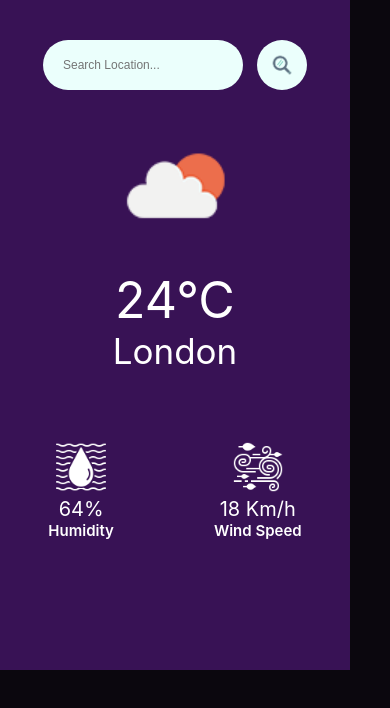
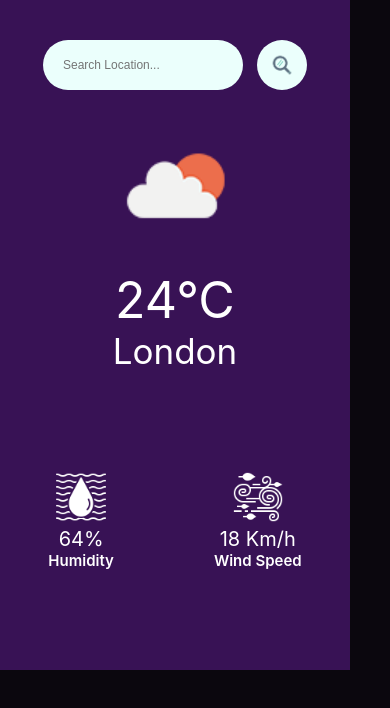
Before and after one commit to CoreFrontTechnologies/weather-app-react-vision, a React (Create React App) app: page / in a window 390 px wide. Shown: the top 708 px of the page. Built offline with nearby package versions, Linux system fonts and the light colour scheme.

Commit message:
version2.1

```diff
--- a/src/components/weatherApp/weatherapp.css
+++ b/src/components/weatherApp/weatherapp.css
@@ -224,7 +224,7 @@ body {
 
     .data-container {
         gap: 100px;
-        margin-top: 70px;
+        margin-top: 100px;
 
     }
 
```
